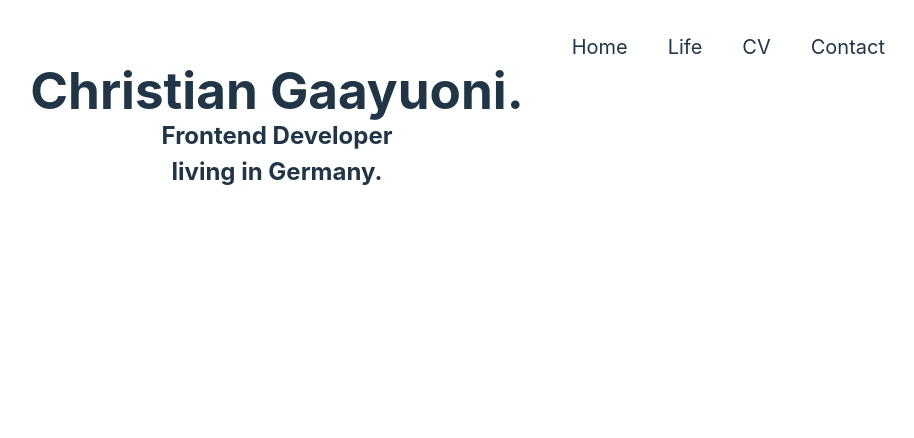
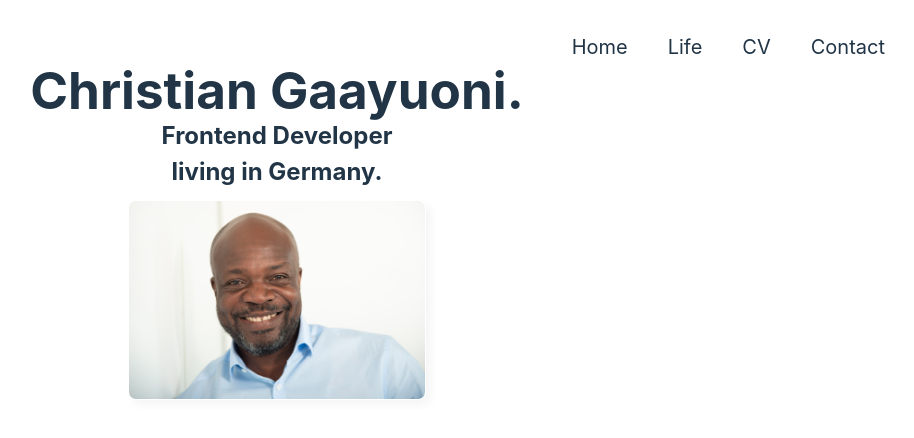
Before and after one commit to GaayuoniC/my-Single-Page-Website, a React (Vite) app in the folder spa-gaayuoni/: page / in a window 1280 px wide. Both pictures are taken after a click on the item "Home". Shown: the top 438 px of the page, without its empty margins (363-1277 px from the left). Built offline with nearby package versions, Linux system fonts and the light colour scheme.

Commit message:
add main picture and style

```diff
--- /dev/null
+++ b/spa-gaayuoni/pages/HomePage.css
@@ -0,0 +1,8 @@
+#main-christian-page {
+  width: 300x;
+  height: 200px;
+  border: 1px solid transparent;
+  border-radius: 8px;
+  margin-top: 10px;
+  box-shadow: 5px 5px 10px whitesmoke;
+}
--- a/spa-gaayuoni/pages/HomePage.jsx
+++ b/spa-gaayuoni/pages/HomePage.jsx
@@ -1,23 +1,20 @@
 
 import { Header } from "../components/Header"
+import christian from "../src/images/christian.jpeg"
+import './HomePage.css'
 
+export function HomePage()
 
-
-export function HomePage(){
-
-   return(<div className="home-container">
+   {return(<div className="home-container">
     <h1>Christian Gaayuoni.</h1>
    <hr/>
    <h2>Frontend Developer <br/> living in Germany.</h2>
+   <div>
+      <img id="main-christian-page" src= {christian} alt="christian"/>
+   </div>
    </div>)
 
 
 
 
-
-
-
-
-
-
 }
```
Also changed, not shown: spa-gaayuoni/src/images/christian.jpeg (added).
